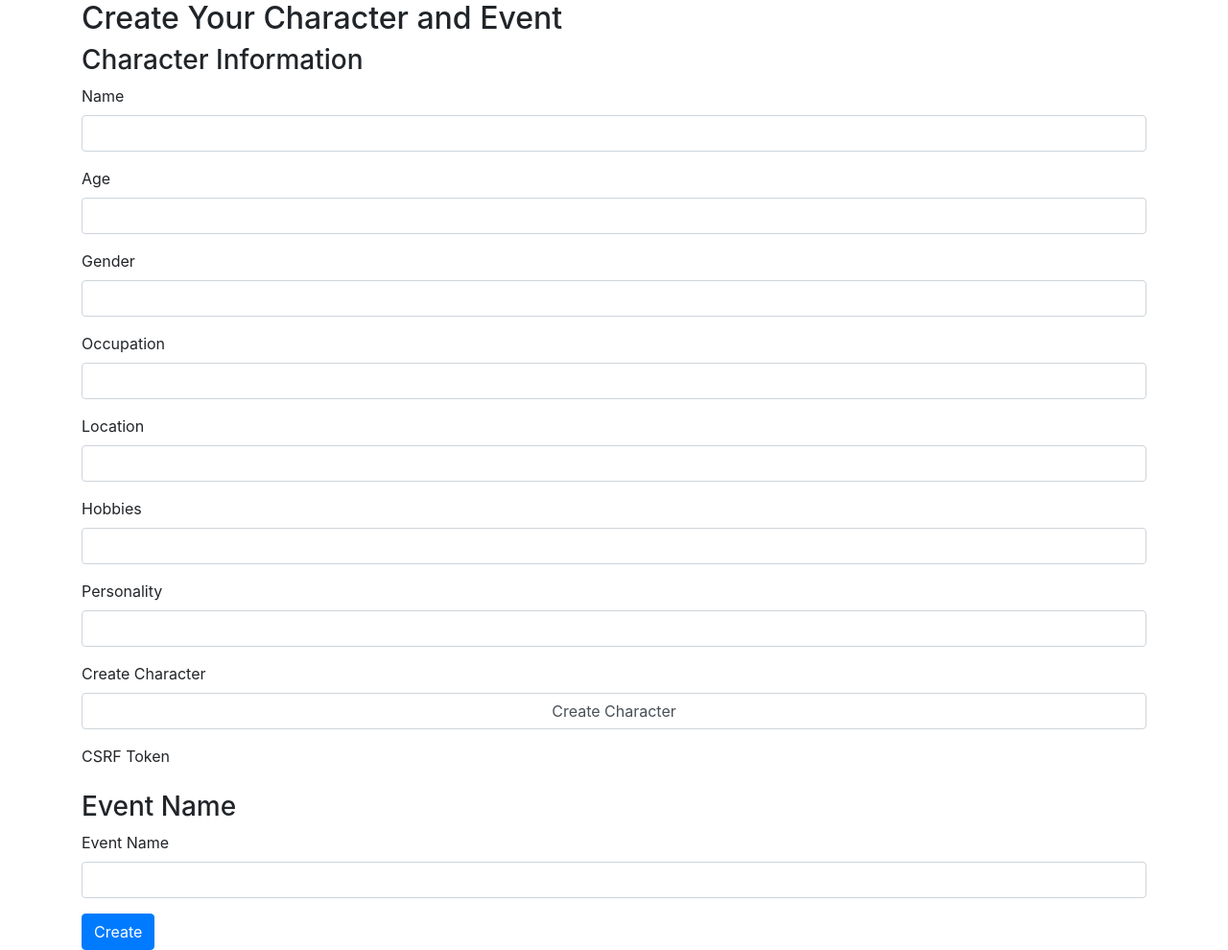
After one commit to josh-ashkinaze/autocomplete, a Flask app: page /char_and_event in a window 1280 px wide. The commit adds this page. Shown: the whole page at 96% size. Run offline with Flask 3, Linux system fonts and the light colour scheme; some libraries are stand-ins or nearby versions.

Commit message:
Handled duplication logic, have a WIP form but it is not super good yet

```diff
--- a/app.py
+++ b/app.py
@@ -6,16 +6,61 @@ Description: This file contains the main Flask app that handles the autocomplete
 the app autocompletes the user's response as if this specific user experienced a specific event.
 """
 
-from flask import Flask, request, render_template, jsonify
 from config import AppConfig
 import json
 import string
 import random
 import re
+from flask import Flask, render_template, request, redirect, url_for, session, flash, jsonify
+from forms import CharacterForm, EventForm
+
 
 app = Flask(__name__)
 app_config = AppConfig()
+app.config['SECRET_KEY'] = app_config.flask_secret_key
 
+
+@app.route('/')
+def initial():
+    """Redirect to character and event creation page."""
+    if not app_config.hardcoded:
+        # Ask for character and event from user
+        return redirect(url_for('char_and_event'))
+    else:
+        # Read this stuff from YAML file
+        session['character_description'] = app_config.character_description
+        session['event_name'] = app_config.event
+        session['event_description'] = app_config.event_description
+        return redirect(url_for('index'))
+
+@app.route('/index')
+def index():
+    return render_template('index.html')
+
+@app.route('/autocomplete', methods=['GET', 'POST'])
+def autocomplete():
+    """ Handle the autocomplete request. """
+    text = normalize_spacing(request.json.get('text'))
+    context, incomplete_sentence = get_context_and_incomplete_sentence(normalize_spacing(text))
+    context, incomplete_sentence = normalize_spacing(context), normalize_spacing(incomplete_sentence)
+
+    completion = normalize_spacing(get_chat_completion(
+        character_description=session['character_description'],
+        event=session['event_name'],
+        event_effects=session['event_description'],
+        model=app_config.model,
+        context=context,
+        incomplete_sentence=incomplete_sentence,
+        temperature=random.uniform(*app_config.temperature_range),
+        max_tokens=random.randint(*app_config.token_range),
+        top_p=app_config.top_p)
+    )
+    # Make sure LLM didn't stop mid-word
+    full_word_completion = normalize_spacing(extract_complete_words(completion))
+    de_duped_completion = normalize_spacing(remove_duplicated_completion(incomplete_sentence, full_word_completion))
+    d = {'text': text, 'context': context, 'incomplete_sentence': incomplete_sentence, 'completion': completion, 'full_word_completion': full_word_completion, 'de_duped_completion': de_duped_completion}
+    #print(d)
+    return jsonify(completion=de_duped_completion)
 
 def get_chat_completion(character_description,
                         event,
@@ -50,68 +95,123 @@ def get_chat_completion(character_description,
                 top_p=top_p
             )
             answer = json.loads(response.choices[0].json())['message']['content']
+            answer = answer.replace("INCOMPLETE SENTENCE:", "")
+            answer = answer.replace("INCOMPLETE SENTENCE: ", "")
+
             return answer
         except Exception as e:
             print(e)
             return get_chat_completion(context=context, incomplete_sentence=incomplete_sentence, model=model,
                                        attempt_no=attempt_no + 1, max_attempts=2)
+############################################################
+# HANDLE CHARACTER CREATION
+############################################################
+@app.route('/char_and_event', methods=['GET', 'POST'])
+def char_and_event():
+    character_form = CharacterForm()
+    event_form = EventForm()
+
+    if request.method == 'POST':
+        if character_form.validate_on_submit() and event_form.validate_on_submit():
+            session['character_description'] = construct_character_description(character_form)
+            session['event_name'] = event_form.event_name.data
+            session['event_description'] = get_dynamic_effects(session['character_description'], session['event_name'])
+            flash('Character and event created successfully!', 'success')
+            return redirect(url_for('index'))  # Redirect to the index route
+        else:
+            flash('Please correct the errors in the form.', 'error')
+
+    return render_template('char_and_event.html', character_form=character_form, event_form=event_form)
+
+def get_dynamic_effects(character_description, event_description, attempt_no=0, max_attempts=2):
+        if attempt_no > max_attempts:
+            return None
+        else:
+            try:
+                client = app_config.client
+                response = client.chat.completions.create(model="gpt-3.5-turbo",
+                                                          messages=[
+                                                              {"role": "system",
+                                                               "content": "You are a helpful, factual, and highly specific assistant."},
+                                                              {"role": "user",
+                                                               "content": f"""INSTRUCTIONS\nGiven a description of a person, return an enumerated list of the likely effects of {event_description} on this person.
+                     Be very specific and very realistic. The effects can be related to any aspect of the person (their personality, demographics, hobbies, location etc.) but the effects must be realistic and specific. Do not exaggerate.
+                    DESCRIPTION:
+                    {character_description}"""}],
+                                                          temperature=0.6, max_tokens=250, top_p=1)
+                answer = json.loads(response.choices[0].json())['message']['content']
+                return answer
+            except Exception as e:
+                print(e)
+                return get_dynamic_effects(character_description, event_description, attempt_no + 1, max_attempts)
 
 
-@app.route('/')
-def index():
-    return render_template('index.html')
 
-
-@app.route('/autocomplete', methods=['POST'])
-def autocomplete():
-    """ Handle the autocomplete request. """
-    text = request.json.get('text')
-    context, incomplete_sentence = get_context_and_incomplete_sentence(text)
-    completion = get_chat_completion(
-        character_description=app_config.character_description,
-        event=app_config.event['name'],
-        event_effects=app_config.event['effects'],
-        model=app_config.model,
-        context=context,
-        incomplete_sentence=incomplete_sentence,
-        temperature=random.uniform(*app_config.temperature_range),
-        max_tokens=random.randint(*app_config.token_range),
-        top_p=app_config.top_p
-    )
-    # Make sure LLM didn't stop mid-word
-    full_word_completion = extract_complete_words(completion)
-    de_duped_completion = remove_duplicated_completion(context, full_word_completion)
-    print("TEXT:", text)
-    print("CONTEXT:", context)
-    print("INCOMPLETE SENTENCE:", incomplete_sentence)
-    print("COMPLETION:", completion)
-    print("FULL WORD COMPLETION:", full_word_completion)
-    print("REMOVE DUPLICATED COMPLETION:", de_duped_completion)
-    return jsonify(completion=de_duped_completion)
+def construct_character_description(form):
+    return f"{form.name.data}, a {form.age.data}-year-old {form.gender.data.lower()} from {form.location.data}, working as a {form.occupation.data}, with hobbies including {form.hobbies.data}. Known for being {form.personality.data}."
 
 
 ############################################################
-# HELPER FUNCTIONS #
+# HELPER FUNCTIONS FOR PROCESSING TEXT
 ############################################################
-def remove_duplicated_completion(text, completion):
+def remove_duplicated_completion(incomplete_sentence, completion):
     """
-    Sometimes the completion includes parts of the sentence it was supposed to complete,
-    so this function returns the completion removing any duplicated parts.
+    Sometimes the LLM returns a completion that is a duplicate of the incomplete sentence. This function removes that duplication.
     """
-    if not text or not completion:
-        return completion
+    if not incomplete_sentence or not completion:
+        return None
 
+    incomplete_sentence = normalize_spacing(incomplete_sentence.strip())
+    completion = normalize_spacing(completion.strip())
+
+    # Case 1: Starts With Overlap
+    # Incomplete sentence = But
+    # Completion = But I want to go
+    # Desired Completion = I want to go to
+    # Solution: Strip from the length of incomplete sentence onwards
+    if completion.startswith(incomplete_sentence):
+        # Remove the length of the incomplete sentence plus any trailing space
+        return completion[len(incomplete_sentence):].lstrip()
+
+    # Case 2: Total Overlap But Non-Starting
+    # Incomplete sentence = But I went to the mall
+    # Completion = went to the mall
+    # Desired Completion = None
+    # Solution: Check if the start of incomplete_sentence is the same as the completion
+    elif incomplete_sentence[:len(completion)] == completion:
+        return None
+
+    else:
+        overlap_len = 0
+        for i in range(len(incomplete_sentence)):
+            if completion.startswith(incomplete_sentence[i:]):
+                overlap_len = len(incomplete_sentence) - i
+                break
+
+        # Case 3: Non Direct Overlap
+        # Incomplete sentence = I just want to go
+        # Completion = just want to go to the store
+        # Desired Completion = to the store
+        # Solution: Remove the length of the overlap plus trailing space
+        if overlap_len > 0:
+            print("Case2")
+            return completion[overlap_len:].strip()
+
+        # Case 4: No Overlap
+        # Incomplete sentence = Now I spend my days
+        # Completion = playing guitar
+        # Desired Completion = playing guitar
+        else:
+            return completion
+
+
+def normalize_spacing(text):
+    if text is None:
+        return None
+    text = text.replace(u'\xa0', ' ').replace('\t', ' ')
+    text = re.sub(r'\s+', ' ', text)
     text = text.strip()
-    completion = completion.strip()
-
-    # Find the shortest possible overlap
-    overlap = ""
-    for i in range(1, min(len(text), len(completion)) + 1):
-        if text.endswith(completion[:i]):
-            overlap = completion[:i]
-
-    # Remove the overlapping part from the completion
-    return completion[len(overlap):]
+    return text
 
 
 def get_context_and_incomplete_sentence(text):
--- /dev/null
+++ b/forms.py
@@ -0,0 +1,16 @@
+from flask_wtf import FlaskForm
+from wtforms import StringField, IntegerField, SubmitField
+from wtforms.validators import DataRequired, Length, NumberRange
+class CharacterForm(FlaskForm):
+    name = StringField('Name', validators=[DataRequired(), Length(max=100)])
+    age = IntegerField('Age', validators=[DataRequired(), NumberRange(min=0, max=120)])
+    gender = StringField('Gender', validators=[DataRequired(), Length(max=50)])
+    occupation = StringField('Occupation', validators=[DataRequired(), Length(max=100)])
+    location = StringField('Location', validators=[DataRequired(), Length(max=100)])
+    hobbies = StringField('Hobbies', validators=[DataRequired()])
+    personality = StringField('Personality', validators=[DataRequired(), Length(max=200)])
+    submit = SubmitField('Create Character')
+
+class EventForm(FlaskForm):
+    event_name = StringField('Event Name', validators=[DataRequired(), Length(max=100)])
+    submit = SubmitField('Create Event')
--- /dev/null
+++ b/templates/char_and_event.html
@@ -0,0 +1,47 @@
+<!DOCTYPE html>
+<html>
+<head>
+    <title>Character and Event Creation</title>
+    <link href="https://stackpath.bootstrapcdn.com/bootstrap/4.3.1/css/bootstrap.min.css" rel="stylesheet">
+</head>
+<body>
+    <div class="container">
+        <h2>Create Your Character and Event</h2>
+        <form method="post" action="{{ url_for('char_and_event') }}" novalidate>
+            {{ character_form.hidden_tag() }}  <!-- CSRF token for character form -->
+            {{ event_form.hidden_tag() }}  <!-- CSRF token for event form -->
+
+            <h3>Character Information</h3>
+            {% for field in character_form %}
+                <div class="form-group">
+                    {{ field.label(class="form-control-label") }}
+                    {{ field(class="form-control") }}
+                    {% if field.errors %}
+                        <div class="invalid-feedback">
+                            {% for error in field.errors %}
+                                <span>{{ error }}</span>
+                            {% endfor %}
+                        </div>
+                    {% endif %}
+                </div>
+            {% endfor %}
+
+            <h3>Event Name</h3>
+            <div class="form-group">
+                {{ event_form.event_name.label(class="form-control-label") }}
+                {{ event_form.event_name(class="form-control") }}
+                {% if event_form.event_name.errors %}
+                    <div class="invalid-feedback">
+                        {% for error in event_form.event_name.errors %}
+                            <span>{{ error }}</span>
+                        {% endfor %}
+                    </div>
+                {% endif %}
+            </div>
+
+            <button type="submit" class="btn btn-primary">Create</button>
+        </form>
+    </div>
+    <script src="https://stackpath.bootstrapcdn.com/bootstrap/4.3.1/js/bootstrap.min.js"></script>
+</body>
+</html>
--- a/templates/index.html
+++ b/templates/index.html
@@ -65,12 +65,12 @@
             if (isMiddleOfSentence(originalText)) {
                 triggerAutocomplete();
             }
-        }, 500);
+        }, 700);
 
         // Event handler for input changes in the editor
         editor.on('input', function () {
             var rawText = $(this).text();
-            originalText = sanitizeText(rawText); // Sanitize the text
+            originalText = rawText; // Sanitize the text
             debouncedAutocomplete();
         });
 
```
Also changed, not shown: config.py (+15 -20 lines), config.yaml (+9 -7 lines).
